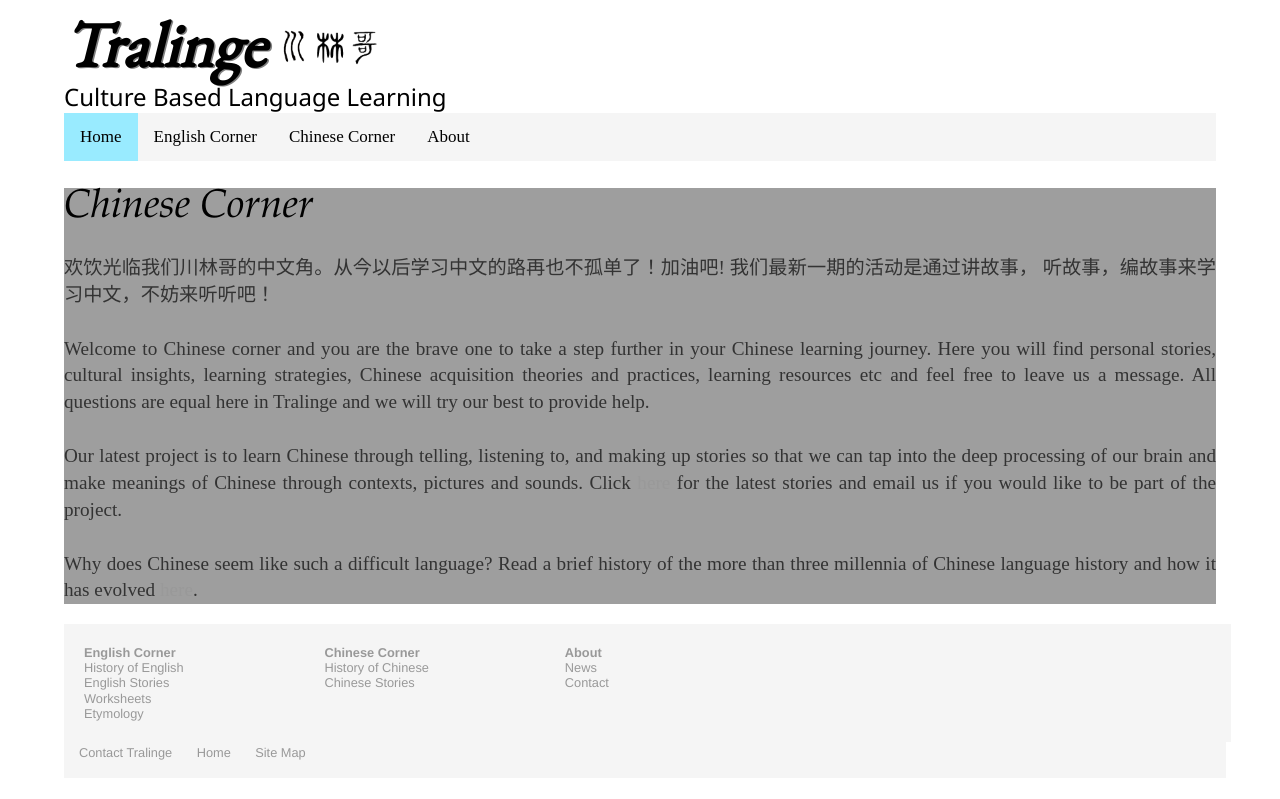
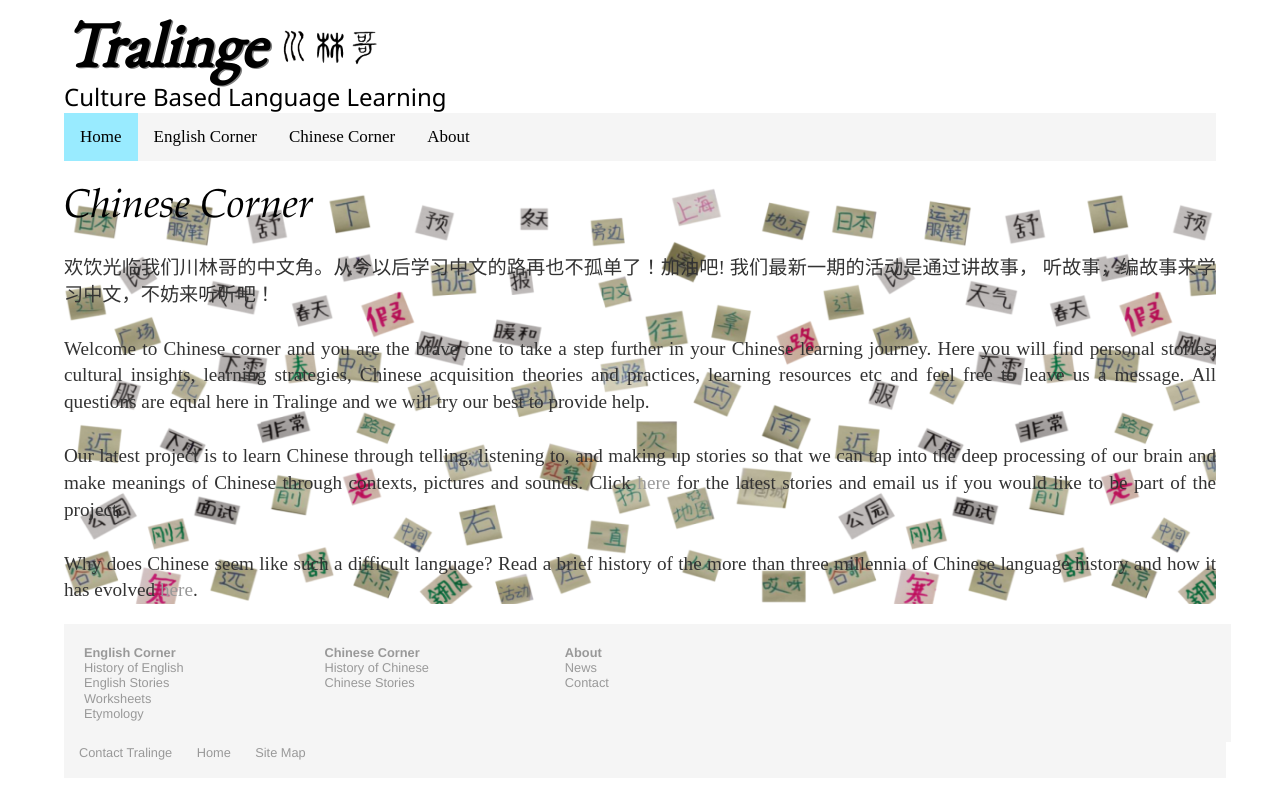
Before and after one commit to Tralinge/tralinge.github.io, a Jekyll site: the page built from chinese_corner/back1.html, in a window 1280 px wide. Shown: the top 799 px of the page. Built offline with Jekyll 4.4.1, drawn with Linux system fonts in a browser that asks for light colours.

Commit message:
Update back1.html

```diff
--- a/chinese_corner/back1.html
+++ b/chinese_corner/back1.html
@@ -2,7 +2,7 @@
 layout: default
 title: Chinese Corner | Tralinge
 ---
-<div style="background-image: url(https://www.tralinge.com/media/background/yangBack.png;">
+<div style="background-image: url('https://www.tralinge.com/media/background/yb4.png');">
 	<h1>Chinese Corner</h1>
 
 	<p>
```
